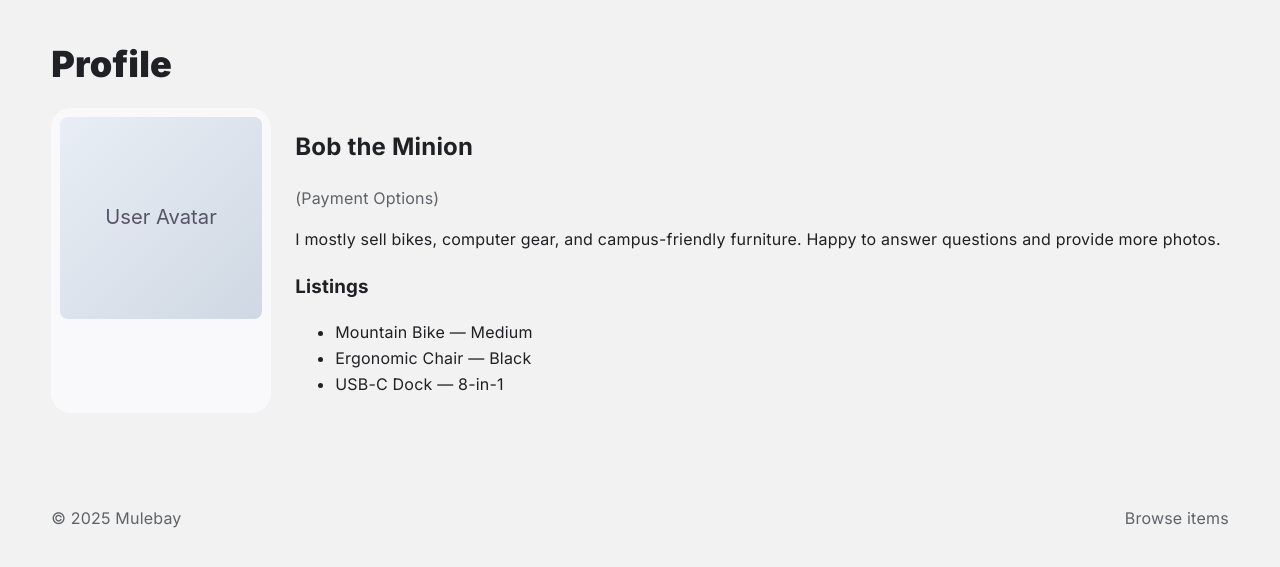
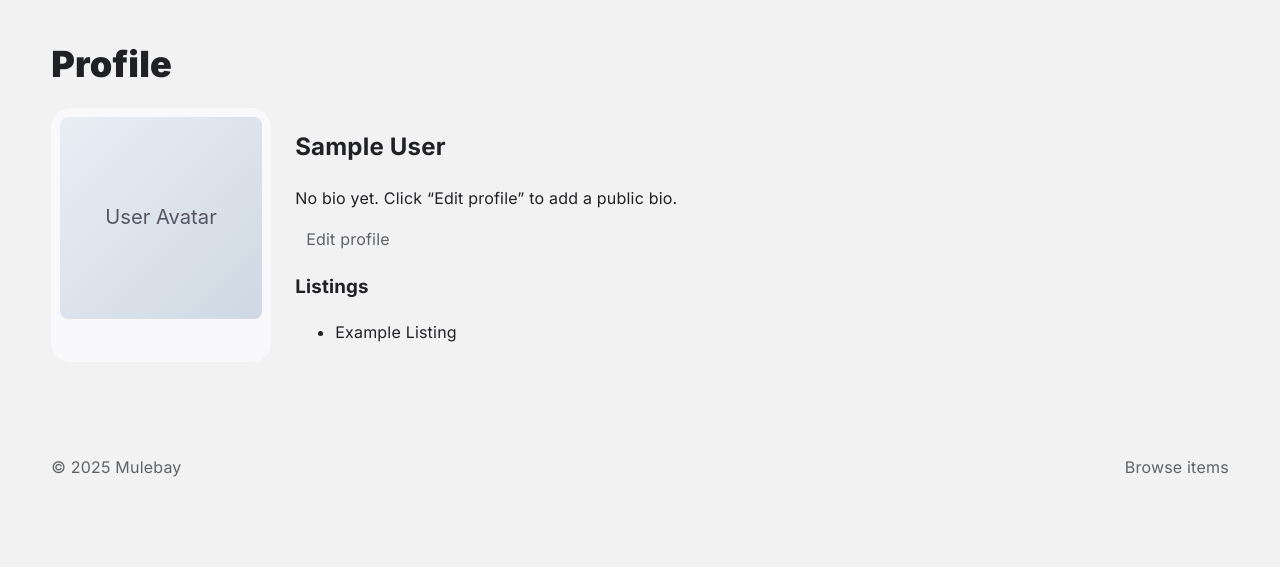
Before and after one commit to jctjad/marketplace, a Flask app: page /profile in a window 1280 px wide. Shown: the part 71-638 px from the top of the page. Run offline with Flask 3, Linux system fonts and the light colour scheme; the visitor is signed in with stand-in values (Sample User, id 1).

Commit message:
feat(profile): Edit Profile (bio + avatar upload) + dynamic profile page

```diff
--- a/templates/profile.html
+++ b/templates/profile.html
@@ -7,13 +7,13 @@
   <link rel="preconnect" href="https://fonts.googleapis.com">
   <link rel="preconnect" href="https://fonts.gstatic.com" crossorigin>
   <link href="https://fonts.googleapis.com/css2?family=Inter:wght@400;600;700;900&display=swap" rel="stylesheet">
-  <link rel="stylesheet" href="static/styles.css">
+  <link rel="stylesheet" href="{{ url_for('static', filename='styles.css') }}">
 </head>
 <body>
   <header class="header">
     <div class="container header__inner">
       <a class="brand" href="{{ url_for('main.goto_browse_items_page') }}">
-          <img class="brand__logo" src="{{ url_for('static', filename='assets/mulebay_logo.svg') }}"alt="Mulebay Logo">
+        <img class="brand__logo" src="{{ url_for('static', filename='assets/mulebay_logo.svg') }}" alt="Mulebay Logo">
         <span>Mulebay</span>
       </a>
       <nav class="nav" aria-label="Primary">
@@ -32,19 +32,34 @@
 
   <main class="page container">
     <h1 class="page__title">Profile</h1>
+
     <section class="profile">
       <div class="avatar">
-        <img src="static/assets/avatar.svg" alt="User profile image">
+        <img
+          src="{{ current_user.profile_image or url_for('static', filename='assets/avatar.svg') }}"
+          alt="User profile image"
+          class="profile__avatar">
       </div>
+
       <div class="prose">
-        <h2>Bob the Minion</h2>
-        <p class="muted">(Payment Options)</p>
-        <p>I mostly sell bikes, computer gear, and campus-friendly furniture. Happy to answer questions and provide more photos.</p>
+        <h2>
+          {{ (current_user.first_name ~ ' ' ~ current_user.last_name)|trim if current_user.is_authenticated else 'User' }}
+        </h2>
+
+        <p>
+          {{ current_user.profile_description or 'No bio yet. Click “Edit profile” to add a public bio.' }}
+        </p>
+
+        {% if current_user.is_authenticated %}
+          <p>
+            <a class="badge" href="{{ url_for('profile.goto_edit_profile_page') }}">Edit profile</a>
+          </p>
+        {% endif %}
+
         <h3>Listings</h3>
         <ul>
-          <li><a href="{{ url_for('item.goto_item_page', item_id=1) }}">Mountain Bike — Medium</a></li>
-          <li>Ergonomic Chair — Black</li>
-          <li>USB-C Dock — 8-in-1</li>
+          {# TODO: Replace with real user listings (e.g., items owned by current_user) #}
+          <li><a href="{{ url_for('item.goto_item_page', item_id=1) }}">Example Listing</a></li>
         </ul>
       </div>
     </section>
@@ -57,6 +72,6 @@
     </div>
   </footer>
 
-  <script src="static/script.js"></script>
+  <script src="{{ url_for('static', filename='script.js') }}"></script>
 </body>
 </html>
--- a/views.py
+++ b/views.py
@@ -1,57 +1,63 @@
-from flask import Blueprint, render_template, redirect, url_for, request, flash
+from flask import (
+    Blueprint, render_template, redirect, url_for, request, flash, current_app, send_file
+)
 from models import db, User, Item, Chat
-from flask import send_file, flash
+from flask_login import current_user, login_required
+from werkzeug.utils import secure_filename
 from datetime import datetime
+import os
 import csv
-import os
-from werkzeug.utils import secure_filename
-#Auth Security
-from flask_login import (  # current_user here to implement further security down the line
-    current_user, login_required)
+import imghdr
 
+# --- Blueprints ---
 main_blueprint = Blueprint('main', __name__)
 item_blueprint = Blueprint('item', __name__)
 profile_blueprint = Blueprint('profile', __name__)
 
-HERE = os.path.abspath(os.path.dirname(__file__))             # this file's dir
-STATIC_DIR = os.path.join(HERE, "static")                     # e.g. .../marketplace/static
-UPLOAD_FOLDER = os.path.join(STATIC_DIR, "uploads")           # .../static/uploads
-DATA_FOLDER = os.path.join(STATIC_DIR, "data")                # .../static/data
+# --- Paths & Upload Config (single source of truth) ---
+HERE = os.path.abspath(os.path.dirname(__file__))                 # this file's dir
+STATIC_DIR = os.path.join(HERE, "static")                         # .../marketplace/static
+UPLOAD_FOLDER = os.path.join(STATIC_DIR, "uploads")               # .../static/uploads  (items)
+AVATAR_FOLDER = os.path.join(UPLOAD_FOLDER, "avatars")            # .../static/uploads/avatars (avatars)
+DATA_FOLDER = os.path.join(STATIC_DIR, "data")                    # .../static/data
+
 os.makedirs(UPLOAD_FOLDER, exist_ok=True)
+os.makedirs(AVATAR_FOLDER, exist_ok=True)
 os.makedirs(DATA_FOLDER, exist_ok=True)
 
+# Item image types (you previously allowed these)
 ALLOWED_EXTENSIONS = {'png', 'jpg', 'jpeg', 'gif', 'webp'}
 
+# Avatar (profile) strict mimetypes
+AVATAR_ALLOWED_MIMES = {'image/png', 'image/jpeg'}
 
+def allowed_file(filename: str) -> bool:
+    return '.' in filename and filename.rsplit('.', 1)[1].lower() in ALLOWED_EXTENSIONS
+
+
+# =========================
+# Main / Browse
+# =========================
 @main_blueprint.route('/')
 @login_required
 def goto_browse_items_page():
-    # fetch all items from database
     items = Item.query.order_by(Item.date_created.desc()).all()
     return render_template('index.html', items=items)
 
+
+# =========================
+# Items
+# =========================
 @item_blueprint.route('/item/<int:item_id>')
 @login_required
 def goto_item_page(item_id):
-    # Get item by ID (or 404 if not found)
     item = Item.query.get_or_404(item_id)
-
-    # Get seller info (using the foreign key)
     seller = User.query.get(item.seller_id)
-
     return render_template('item.html', item=item, seller=seller)
 
-HERE = os.path.abspath(os.path.dirname(__file__))             # this file's dir
-STATIC_DIR = os.path.join(HERE, "static")                     # e.g. .../marketplace/static
-UPLOAD_FOLDER = os.path.join(STATIC_DIR, "uploads")           # .../static/uploads
-os.makedirs(UPLOAD_FOLDER, exist_ok=True)
-
-ALLOWED_EXTENSIONS = {'png', 'jpg', 'jpeg', 'gif', 'webp'}
-
-def allowed_file(filename):
-    return '.' in filename and filename.rsplit('.', 1)[1].lower() in ALLOWED_EXTENSIONS
 
 @item_blueprint.route('/item/new', methods=['GET', 'POST'])
+@login_required
 def create_item():
     if request.method == 'POST':
         name = request.form.get('name')
@@ -61,21 +67,22 @@ def create_item():
         payment_options = request.form.getlist('payment_options')
 
         image_file = request.files.get('image_file')
-        print("image_file in request:", image_file)   # 👀 quick debug
+        print("image_file in request:", image_file)  # debug
 
         if image_file and image_file.filename and allowed_file(image_file.filename):
             filename = secure_filename(image_file.filename)
-            save_path = os.path.join(UPLOAD_FOLDER, filename)   # absolute save path
+            save_path = os.path.join(UPLOAD_FOLDER, filename)
             image_file.save(save_path)
-            image_path = f"/static/uploads/{filename}"          # URL path for template
+            image_path = f"/static/uploads/{filename}"   # URL path for template
             print("saved to:", save_path)
         else:
             image_path = "/static/assets/item_placeholder.svg"
             print("no valid upload; using placeholder")
 
-        seller = User.query.first()
-        if not seller:
-            flash("Create a user first (no seller in DB).", "error")
+        # Use the current user as seller
+        seller = current_user
+        if not seller or not seller.is_authenticated:
+            flash("Please sign in to create an item.", "error")
             return redirect(url_for('main.goto_browse_items_page'))
 
         new_item = Item(
@@ -97,11 +104,59 @@ def create_item():
 
     return render_template('create_item.html')
 
+
+# =========================
+# Profile (View + Edit)
+# =========================
 @profile_blueprint.route('/profile')
 @login_required
 def goto_profile_page():
     return render_template('profile.html')
 
+
+@profile_blueprint.route('/profile/edit', methods=['GET'])
+@login_required
+def goto_edit_profile_page():
+    return render_template('edit_profile.html')
+
+
+@profile_blueprint.route('/profile/edit', methods=['POST'])
+@login_required
+def save_profile_edits():
+    # Update bio (public profile description)
+    bio = (request.form.get('profile_description') or '').strip()[:2000]
+    current_user.profile_description = bio
+
+    # Optional avatar upload (strict PNG/JPEG)
+    f = request.files.get('avatar')
+    if f and f.filename:
+        if f.mimetype not in AVATAR_ALLOWED_MIMES:
+            flash('Avatar must be PNG or JPEG (≤ 5 MB).', 'error')
+            return redirect(url_for('profile.goto_edit_profile_page'))
+
+        filename = secure_filename(f"{current_user.id}_{f.filename}")
+        dest = os.path.join(AVATAR_FOLDER, filename)
+        f.save(dest)
+
+        # Magic-bytes sanity check
+        kind = imghdr.what(dest)
+        if kind not in ('png', 'jpeg', 'jpg'):
+            os.remove(dest)
+            flash('Invalid image file.', 'error')
+            return redirect(url_for('profile.goto_edit_profile_page'))
+
+        # Build a /static/... URL for templates
+        rel = os.path.relpath(dest, STATIC_DIR).replace('\\', '/')
+        current_user.profile_image = f"/static/{rel}"
+
+    db.session.commit()
+    flash('Profile updated!', 'success')
+    return redirect(url_for('profile.goto_profile_page'))
+
+
+# =========================
+# Export / Import
+# =========================
 @main_blueprint.route('/export')
 @login_required
 def export():
@@ -110,53 +165,77 @@ def export():
     get_Chat_Data()
     return redirect(url_for('main.goto_browse_items_page'))
 
+
 @main_blueprint.route('/import')
 @login_required
 def populate():
-    clear_data() # before populating the database, we want to make sure it is empty
+    clear_data()
     populate_User_Data()
     populate_Item_Data()
     populate_Chat_Data()
-    # generate_Fake_Data()  # Test data to see if the csv populates
-     # clear_uploads()  # Removes images that are no longer in the db from the uploads folder (not implemented)
+    # clear_uploads()  # optional: not implemented fully
     return redirect(url_for('main.goto_browse_items_page'))
 
-# Clears the database but maintains the structure
-def clear_data():   # Method from vkotovv on GitHub
+
+# =========================
+# Helpers: DB & Files
+# =========================
+def clear_data():
     meta = db.metadata
     for table in reversed(meta.sorted_tables):
-        print('Cleared table')
+        print('Cleared table', table.name)
         db.session.execute(table.delete())
     db.session.commit()
 
-# Removes images from the upload folder if they aren't in User
+
 def clear_uploads():
-    path = os.getcwd()
-    upload_path = 'static/uploads'
-    for image in os.listdir(os.path.join(path, upload_path)):
-        print(db.session.query(Item).filter(item_photos = image).all())
+    # Example stub: remove images in uploads not referenced by Items
+    upload_path = UPLOAD_FOLDER
+    try:
+        item_paths = {i.item_photos.lstrip('/') for i in db.session.query(Item).all() if i.item_photos}
+        for fname in os.listdir(upload_path):
+            candidate_rel = f"static/uploads/{fname}"
+            if candidate_rel not in item_paths:
+                # os.remove(os.path.join(upload_path, fname))
+                pass  # left as a no-op to avoid unintended deletes
+    except Exception as e:
+        print("clear_uploads skipped:", e)
 
-# Gets User data
+
 def get_User_Data():
     users = db.session.query(User).all()
     with open(os.path.join(DATA_FOLDER, 'Users.csv'), 'w', newline='') as csvfile:
         csvwrite = csv.writer(csvfile, delimiter=',')
-        csvwrite.writerow(["User ID", "Email", "First Name", "Last Name", "Profile Image", "Profile Description", "Bookmarks", "Items Selling", "Date Created"])
+        csvwrite.writerow([
+            "User ID", "Email", "First Name", "Last Name",
+            "Profile Image", "Profile Description", "Bookmarks",
+            "Items Selling", "Date Created"
+        ])
         for user in users:
-            csvwrite.writerow([user.id, user.email, user.first_name, user.last_name, user.profile_image,
-                               user.profile_description, user.bookmark_items, user.selling_items, user.date_created])
+            csvwrite.writerow([
+                user.id, user.email, user.first_name, user.last_name,
+                user.profile_image, user.profile_description,
+                user.bookmark_items, user.selling_items, user.date_created
+            ])
 
-# Gets Item data
+
 def get_Item_Data():
     items = db.session.query(Item).all()
     with open(os.path.join(DATA_FOLDER, 'Items.csv'), 'w', newline='') as csvfile:
         csvwrite = csv.writer(csvfile, delimiter=',')
-        csvwrite.writerow(["Item ID", "Seller ID", "Item Name", "Item Description", "Item Photos", "Price", "Payment Options", "Live On Market", "Date Created"])
+        csvwrite.writerow([
+            "Item ID", "Seller ID", "Item Name", "Item Description",
+            "Item Photos", "Price", "Payment Options",
+            "Live On Market", "Date Created"
+        ])
         for item in items:
-            csvwrite.writerow([item.id, item.seller_id, item.name, item.description, item.item_photos, item.price,
-                               item.payment_options, item.live_on_market, item.date_created])
+            csvwrite.writerow([
+                item.id, item.seller_id, item.name, item.description,
+                item.item_photos, item.price, item.payment_options,
+                item.live_on_market, item.date_created
+            ])
 
-# Gets the Chat data
+
 def get_Chat_Data():
     chats = db.session.query(Chat).all()
     with open(os.path.join(DATA_FOLDER, 'Chats.csv'), 'w', newline='') as csvfile:
@@ -165,72 +244,75 @@ def get_Chat_Data():
         for chat in chats:
             csvwrite.writerow([chat.id, chat.item_id, chat.seller_id, chat.buyer_ids, chat.messages])
 
-# Populate db with test data (may not work with password hashing)
+
 def generate_Fake_Data():
     new_user1 = User(email='gru@minion.com', first_name='Gru', last_name='Minion', date_created=datetime.today())
     new_user2 = User(email='ash@pokemon.com', first_name='Ash', last_name='Ketchum', date_created=datetime.today())
     new_user3 = User(email='john@mail.com', first_name='John', last_name='Frisbee', date_created=datetime.today())
-    db.session.add(new_user1)
-    db.session.add(new_user2)
-    db.session.add(new_user3)
+    db.session.add_all([new_user1, new_user2, new_user3])
     db.session.commit()
 
-    new_item1 = Item(seller_id=new_user1.id, name='banana', item_photos='banana.png', price=3, date_created = datetime.today())
-    new_item3 = Item(seller_id=new_user2.id, name='pokeball', item_photos='pokeball.png', price=15, date_created = datetime.today())
-    new_item2 = Item(seller_id=new_user1.id, name='ray gun', item_photos='raygun.png', price=300, date_created = datetime.today())
-    new_item4 = Item(seller_id=new_user3.id, name='disc', item_photos='ultra_star_disc.png', price=12, date_created = datetime.today())
-    new_item5 = Item(seller_id=new_user3.id, name='cones', item_photos='cones.png', price=5, date_created = datetime.today())
-    db.session.add(new_item1)
-    db.session.add(new_item2)
-    db.session.add(new_item3)
-    db.session.add(new_item4)
-    db.session.add(new_item5)
+    new_item1 = Item(seller_id=new_user1.id, name='banana', item_photos='banana.png', price=3, date_created=datetime.today())
+    new_item2 = Item(seller_id=new_user1.id, name='ray gun', item_photos='raygun.png', price=300, date_created=datetime.today())
+    new_item3 = Item(seller_id=new_user2.id, name='pokeball', item_photos='pokeball.png', price=15, date_created=datetime.today())
+    new_item4 = Item(seller_id=new_user3.id, name='disc', item_photos='ultra_star_disc.png', price=12, date_created=datetime.today())
+    new_item5 = Item(seller_id=new_user3.id, name='cones', item_photos='cones.png', price=5, date_created=datetime.today())
+    db.session.add_all([new_item1, new_item2, new_item3, new_item4, new_item5])
     db.session.commit()
 
-# Populates the User database
+
 def populate_User_Data():
     try:
         with open(os.path.join(DATA_FOLDER, 'Users.csv'), 'r', newline='') as csvfile:
             csvreader = csv.reader(csvfile, delimiter=',')
-            # need to check if it has a header line
-            if not csv.Sniffer().has_header(csvfile.readline()):
-                csvfile.seek(0) # if there is no header, start with the first line, else skip it
+            first_line = csvfile.readline()
+            if not csv.Sniffer().has_header(first_line):
+                csvfile.seek(0)
             for row in csvreader:
-                new_user = User(id=row[0], email=row[1], first_name=row[2], last_name=row[3], profile_image=row[4],
-                                profile_description=row[5], bookmark_items=row[6], selling_items=row[7], date_created=datetime.fromisoformat(row[8]))
+                new_user = User(
+                    id=row[0], email=row[1], first_name=row[2], last_name=row[3],
+                    profile_image=row[4], profile_description=row[5],
+                    bookmark_items=row[6], selling_items=row[7],
+                    date_created=datetime.fromisoformat(row[8])
+                )
                 db.session.add(new_user)
             db.session.commit()
-    except:
-        print("Cannot import file: Users.csv not found")
+    except Exception as e:
+        print("Cannot import Users.csv:", e)
 
-# Populates the Item database
+
 def populate_Item_Data():
     try:
         with open(os.path.join(DATA_FOLDER, 'Items.csv'), 'r', newline='') as csvfile:
             csvreader = csv.reader(csvfile, delimiter=',')
-            # need to check if it has a header line
-            if not csv.Sniffer().has_header(csvfile.readline()):
-                csvfile.seek(0) # if there is no header, start with the first line, else skip it
+            first_line = csvfile.readline()
+            if not csv.Sniffer().has_header(first_line):
+                csvfile.seek(0)
             for row in csvreader:
-                new_item = Item(id=row[0], seller_id=row[1], name=row[2], description=row[3], item_photos=row[4], price=row[5],
-                                payment_options=row[6], live_on_market=bool((row[7] == 'True')), date_created=datetime.fromisoformat(row[8]))
+                new_item = Item(
+                    id=row[0], seller_id=row[1], name=row[2], description=row[3],
+                    item_photos=row[4], price=row[5], payment_options=row[6],
+                    live_on_market=bool((row[7] == 'True')), date_created=datetime.fromisoformat(row[8])
+                )
                 db.session.add(new_item)
             db.session.commit()
-    except:
-        print("Cannot import file: Item.csv not found")
+    except Exception as e:
+        print("Cannot import Items.csv:", e)
 
-# Populates the Chat database
+
 def populate_Chat_Data():
     try:
-        path = os.getcwd()
         with open(os.path.join(DATA_FOLDER, 'Chats.csv'), 'r', newline='') as csvfile:
             csvreader = csv.reader(csvfile, delimiter=',')
-            # need to check if it has a header line
-            if not csv.Sniffer().has_header(csvfile.readline()):
-                csvfile.seek(0) # if there is no header, start with the first line, else skip it
+            first_line = csvfile.readline()
+            if not csv.Sniffer().has_header(first_line):
+                csvfile.seek(0)
             for row in csvreader:
-                new_item = Chat(id=row[0], item_id=row[1], seller_id=row[2], buyer_ids=row[3], messages=row[4])
+                new_item = Chat(
+                    id=row[0], item_id=row[1], seller_id=row[2],
+                    buyer_ids=row[3], messages=row[4]
+                )
                 db.session.add(new_item)
             db.session.commit()
-    except:
-        print("Cannot import file: Chat.csv not found")
+    except Exception as e:
+        print("Cannot import Chats.csv:", e)
```
Also changed, not shown: templates/edit_profile.html (added, +67 -0 lines). Lines whose indentation alone changed are shown as unchanged.
